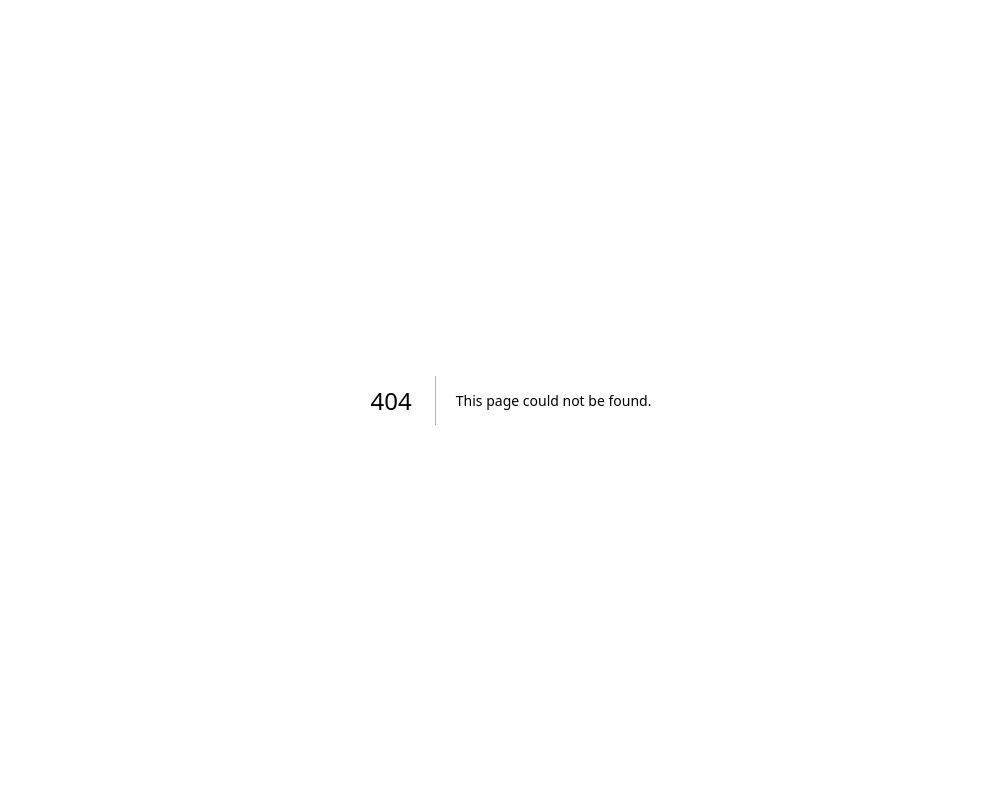
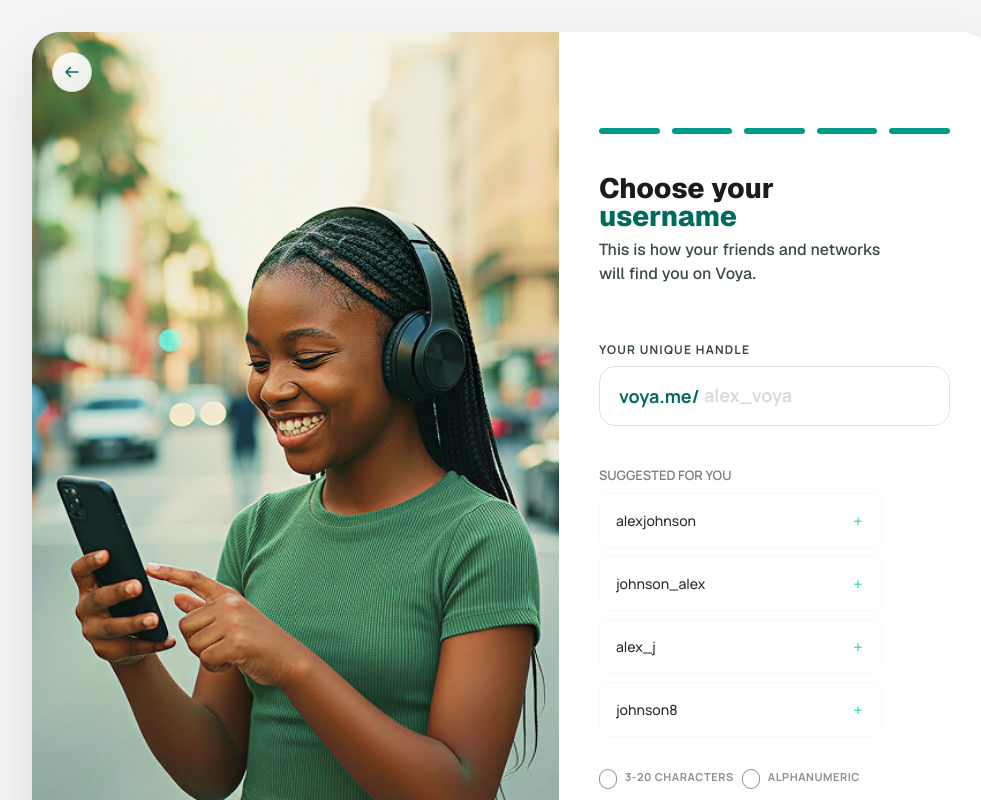
Before and after one commit to paywithvoya-collab/voya, a Next.js app: page /onboarding/username in a window 1280 px wide. Before the commit this address had no page. Shown: the top 800 px of the page, without its empty margins (129-1110 px from the left). Built offline with nearby package versions, Linux system fonts and the light colour scheme.

Commit message:
add username page

```diff
--- /dev/null
+++ b/src/app/onboarding/username/page.jsx
@@ -0,0 +1,5 @@
+import UsernameScreen from "@/src/features/onboarding/screens/UsernameScreen";
+
+export default function UsernamePage() {
+  return <UsernameScreen />;
+}
--- a/src/features/onboarding/components/LoginForm.jsx
+++ b/src/features/onboarding/components/LoginForm.jsx
@@ -7,6 +7,7 @@ import inputValidation from "../utils/inputValidation";
 import Modal from "@/src/components/ui/Modal";
 import OtpVerification from "./common/OtpVerification";
 import InputError from "@/src/features/onboarding/components/common/InputError";
+import { useRouter } from "next/navigation";
 
 
 
@@ -15,7 +16,7 @@ export default function LoginForm(){
   const [accountIdentifier, setAccountIdentifier] = useState("");
   const [inputError, setInputError] = useState("");
   const [showModal, setShowModal] = useState(false);
-
+  const router = useRouter();
 
   const handleSubmit = (e) => {
     e.preventDefault();
@@ -34,7 +35,7 @@ export default function LoginForm(){
       <button
         type="button"
         aria-label="Go back"
-          onClick={() => router.back()}
+        onClick={() => router.push("/onboarding/username")}
         className="absolute left-5 top-5 z-10 inline-flex h-10 w-10 items-center justify-center rounded-full border border-black/10 bg-white/90 text-(--color-brand-primary-deep) shadow-sm backdrop-blur-sm transition hover:bg-white"
       >
         <ArrowLeftIcon className="h-4 w-4" />
--- /dev/null
+++ b/src/features/onboarding/components/UsernameForm.jsx
@@ -0,0 +1,106 @@
+"use client"
+
+import Button from "@/src/components/ui/Button";
+import InputError from "./common/InputError";
+
+export default function UsernameForm({ username, setUsername, conditions, usernameRequirement, usernameSuggestions, onSubmit, usernameError,setUsernameError }) {
+
+    return (
+        <form className="w-full max-w-104.75 mx-auto mt-10" onSubmit={onSubmit}>
+
+            <h1 className="  text-[28px] font-monteserrat font-extrabold text-[#1C1B1B] mb-2 leading-[100%]">
+                Choose your <span className="text-[#006B5C] block">username</span>
+            </h1>
+            <div
+               className="
+                absolute
+                left-0
+                top-20
+                h-50
+                w-37.5
+                rounded-full
+                bg-linear-to-r
+                from-[#65fadf7d]
+                via-[#65fadf38]
+                to-transparent
+                blur-3xl"
+            ></div>
+            <p className="w-76.5 text-[16px] font-m0nteserrat font-medium leading-6 text-[#3C4A46] mb-4">
+              This is how your friends and networks will find you on Voya.
+            </p>
+            <div className="mt-14">
+                <label htmlFor="username" className="mb-2 block text-[12px] font-bold font-manrope leading-4 tracking-[1.2px] text-[#3C4A46]">
+                    YOUR UNIQUE HANDLE
+                </label>
+                <div className=" relative mb-1 flex items-center">
+                    <input
+                        type="text"
+                        placeholder="alex_voya"
+                        value={username}
+                        onChange={(e) => {setUsername(e.target.value); setUsernameError("")}}
+                        className="font-manrope text-[18px] font-bold block w-full rounded-2xl border border-[#E1E1E1] bg-white pl-26 pr-4 py-4 text-sm text-[#2C2C2C] outline-none placeholder:text-[#DCD9D9] placeholder:font-manrope focus:border-(--color-brand-accent)"
+                    />
+                    <p className="absolute left-5 text-[#006B5C] font-bold text-[18px] font-manrope leading-7 ">voya.me/</p>
+                    {username && (
+                        <span className="absolute inline-flex justify-center items-center p-2 right-4 text-[10px] font-manrope font-semibold h-4 w-4 border-2 rounded-full" style={{color: conditions.characterCount && !usernameError ? "#006B5C" : "#BA1A1A", borderColor: conditions.characterCount && !usernameError ? "#006B5C" : "#BA1A1A"}}>
+                            {conditions.characterCount && !usernameError? "✓" : "✗"}
+                        </span>
+                    )}
+                </div>
+            </div>
+            <InputError message={usernameError} />
+            <div className="mt-10 mb-6">
+                <p className="font-manrope text-[13px] font-semibold leading-[19.5px] text-[#3C4A46B2] ">
+                    SUGGESTED FOR YOU
+                </p>
+                <div className="">
+                {usernameSuggestions.map((suggestion, index) => (
+
+                        <div key={index} className="mt-2 w-full max-w-70.75 flex items-center justify-between rounded-lg border border-[#BBCAC41A] p-4 cursor-pointer" onClick={() => {setUsername(suggestion); setUsernameError("")}}>
+                            <p className="text-[14px] font-manrope font-medium text-[#2C2C2C]">
+                                {suggestion}
+                            </p>
+                            <button
+                             type="button"
+                             variant="outline"
+                             size="xs"
+                             className="h-3.5 w-3.5 flex items-center  text-[#41DDC2] justify-center">
+                                +
+                            </button>
+                        </div>
+
+
+
+                ))}
+                </div>
+            </div>
+
+            <div className="mt-4 mb-6 flex flex-wrap gap-2">
+                {usernameRequirement.map((req, index) => (
+                    <div key={index} className="mt-2 flex flex-wrap gap-2">
+                        <span className="inline-flex h-4 w-4 border border-[#3C4A4699] rounded-full  items-center  justify-center  p-2  pt-2.5 text-[10px] font-semibold text-[#6b6b6b] font-manrope    "
+                        style={{color: conditions[Object.keys(conditions)[index]] ? "#ffffff" : "", borderColor: conditions[Object.keys(conditions)[index]] ? "#006B5C" : "", backgroundColor: conditions[Object.keys(conditions)[index]] ? "#006B5C" : ""}}>
+                           {conditions[Object.keys(conditions)[index]] ? "✓" : ""}
+                        </span>
+                        <p className="text-[11px] font-manrope font-bold leading-[16.5px] tracking-[0.55px] text-[#3C4A4699]">
+                            {req}
+                        </p>
+                    </div>
+                ))}
+            </div>
+
+            <Button
+              className="mt-6"
+              disabled={!conditions.characterCount}
+              type="submit"
+            >
+                Done
+            </Button>
+
+            <p className="mt-10 font-manrope font-medium text-center leading-4  text-[12px] text-[#3C4A4666]">
+                   You can change this once every 30 days.
+            </p>
+
+        </form>
+    );
+}
--- /dev/null
+++ b/src/features/onboarding/screens/UsernameScreen.jsx
@@ -0,0 +1,86 @@
+"use client";
+
+import { useState, useEffect } from "react";
+import PhotoPanel from "../components/common/PhotoPanel";
+import ProgressSteps from "../../../components/ui/ProgressSteps";
+import UsernameForm from "../components/UsernameForm";
+import generateUsernameSuggestions from "../utils/generateUsernameSuggestons";
+import { useRouter } from "next/navigation";
+import { ArrowLeftIcon } from "@/src/components/ui/Icons";
+
+export default function UsernameScreen() {
+    const alphaNumericRegex = /^[a-zA-Z0-9_]+$/;
+    const characterCountRegex = /^.{3,20}$/;
+    const underScoresRegex = /^.*_.*$/;
+    const fullName = "Alex Johnson";
+    const [usernameSuggestions, setUsernameSuggestions] = useState([]);
+    const [usernameError, setUsernameError] = useState("");
+    const router = useRouter();
+
+    useEffect(() => {
+        if (fullName) {
+            setUsernameSuggestions(generateUsernameSuggestions(fullName));
+        }
+        }, [fullName]
+    );
+
+    const [username, setUsername] = useState("");
+
+    const [conditions, setConditions] = useState({
+        characterCount: false,
+        alphaNumeric: false,
+        underScores: false
+    });
+
+    useEffect(() => {
+        setConditions({
+            characterCount: characterCountRegex.test(username),
+            alphaNumeric: alphaNumericRegex.test(username),
+            underScores: underScoresRegex.test(username)
+        });
+    }, [username]);
+
+    const usernameRequirement = [ "3-20 CHARACTERS","ALPHANUMERIC", "UNDERSCORES ALLOWED",];
+
+    const handleSubmit = (e) => {
+        e.preventDefault();
+        if(username === "alex_voya" || username === "johnson"|| username === "alex" ) {
+            setUsernameError("This Username is already taken");
+            return;
+        }
+        router.push("/onboarding/login");
+    };
+
+    return (
+        <main className=" flex min-h-screen items-center justify-center bg-[#f5f5f7] md:p-8">
+           <div className="relative flex h-full w-full max-w-239.5 overflow-hidden md:rounded-[28px] shadow-[0_20px_60px_rgba(0,0,0,0.10)]">
+                <PhotoPanel
+                    imgSrc="/onboarding/username-aside-image.png"
+                    alt="Person sitting on a bench"
+                />
+
+                <section className="flex w-full flex-col bg-white px-8 pt-18 pb-9 sm:px-10 lg:w-[45%]">
+                    <button
+                        type="button"
+                        aria-label="Go back"
+                        onClick={() => router.push("/onboarding/contact")}
+                        className="absolute left-5 top-5 z-10 inline-flex lg:hidden h-10 w-10 items-center justify-center rounded-full border border-black/10 bg-white/90 text-(--color-brand-primary-deep) shadow-sm backdrop-blur-sm transition hover:bg-white"
+                    >
+                        <ArrowLeftIcon className="h-4 w-4" />
+                    </button>
+                    <ProgressSteps currentStep={5} totalSteps={5} className="mt-6" />
+                    <UsernameForm
+                        username={username}
+                        setUsername={setUsername}
+                        conditions={conditions}
+                        usernameRequirement={usernameRequirement}
+                        usernameSuggestions={usernameSuggestions}
+                        usernameError={usernameError}
+                        onSubmit={handleSubmit}
+                        setUsernameError={setUsernameError}
+                    />
+                </section>
+            </div>
+        </main>
+    );
+}
--- /dev/null
+++ b/src/features/onboarding/utils/generateUsernameSuggestons.js
@@ -0,0 +1,25 @@
+
+
+function generateUsernameSuggestions(fullName){
+  if (!fullName?.trim()) return [];
+
+  const names = fullName
+    .trim()
+    .toLowerCase()
+    .split(/\s+/);
+
+  const firstName = names[0] || "";
+  const lastName = names[1] || "";
+
+  const suggestions = [
+    `${firstName}${lastName}`,
+    `${lastName}_${firstName}`,
+    `${firstName}_${lastName[0] || ""}`,
+    `${lastName}${Math.floor(Math.random() * 1000)}`
+  ];
+
+  // Remove duplicates and empty values
+  return [...new Set(suggestions)].filter(Boolean).slice(0, 4);
+};
+
+export default generateUsernameSuggestions;
```
Also changed, not shown: public/onboarding/username-aside-image.png (added). Lines whose indentation alone changed are shown as unchanged.
